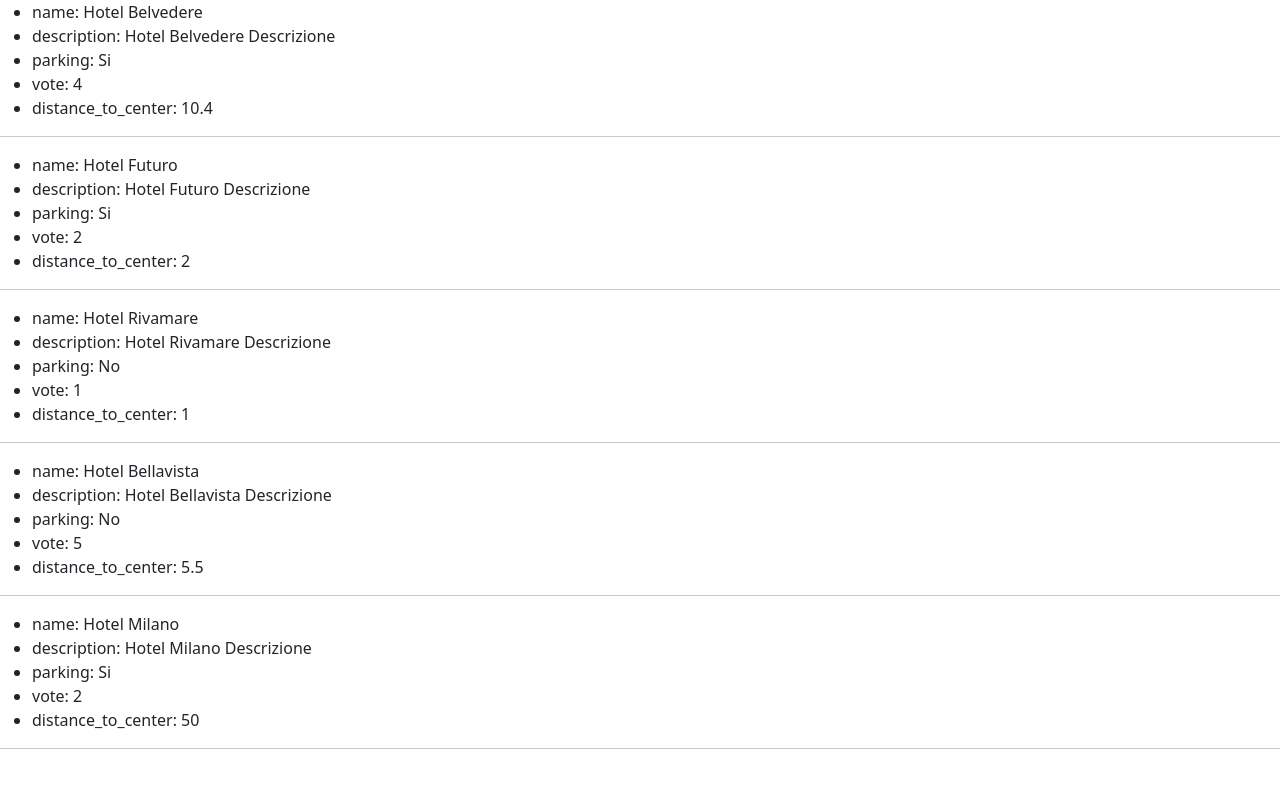
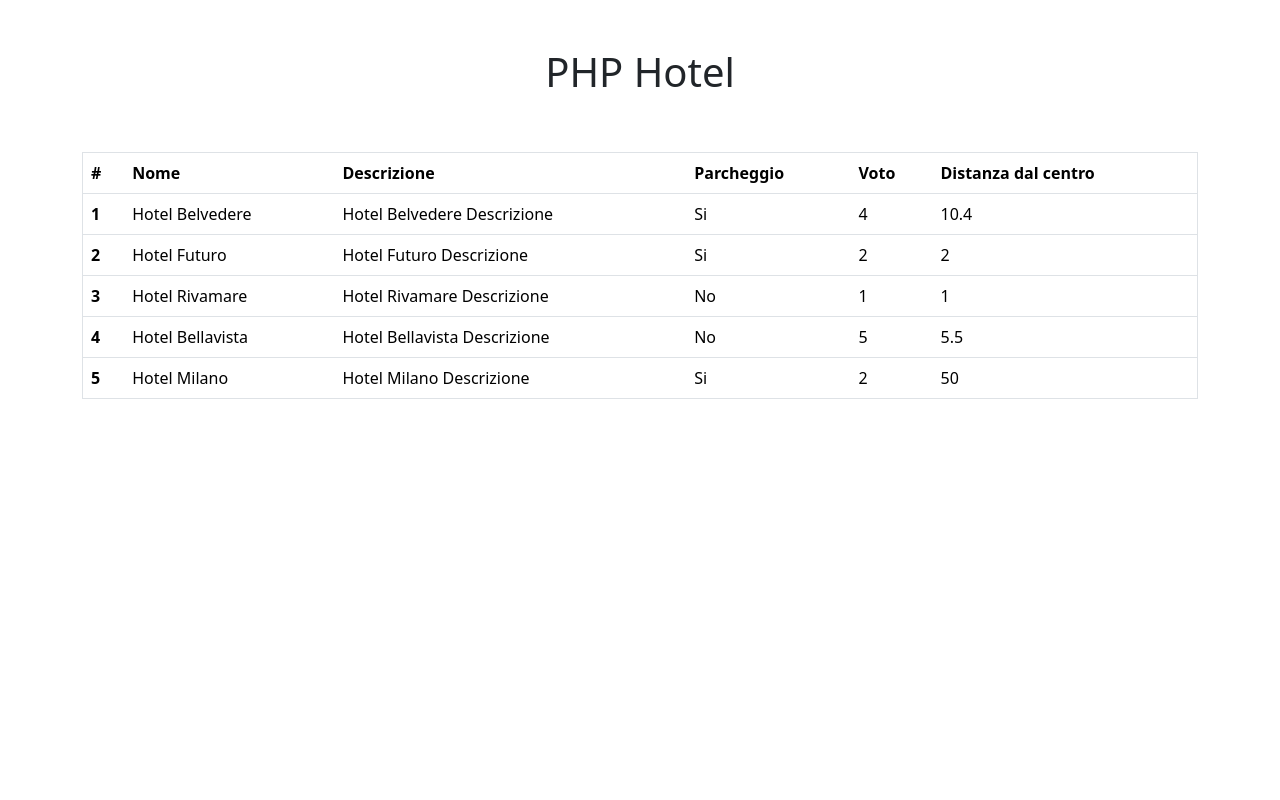
Before and after one commit to DarioOliviero24/php-hotel, a PHP site: page / in a window 1280 px wide. Run offline with PHP 8.4, Linux system fonts and the light colour scheme.

Commit message:
Aggiunta tabella con bootstrap

```diff
--- a/index.php
+++ b/index.php
@@ -52,42 +52,38 @@
 
 </head>
 <body>
-    <div>
-        <?php
-            for($i = 0; $i < count($hotels); $i++){
+    <h1 class='text-center py-5'>
+        PHP Hotel
+    </h1>
+    <div class='container'>
+        <table class="table border">
+            <thead>
+                <tr>
+                    <th scope="col">#</th>
+                    <th scope="col">Nome</th>
+                    <th scope="col">Descrizione</th>
+                    <th scope="col">Parcheggio</th>
+                    <th scope="col">Voto</th>
+                    <th scope="col">Distanza dal centro</th>
+                </tr>
+            </thead>
+            <tbody>
+            <?php
+            foreach ($hotels as $ind => $hotel) {
                 ?>
-                 <ul>
-                    <li>
-                    name: <?php echo $hotels[$i]['name']; ?>
-                    </li>
-                    <li>
-                    description: <?php echo $hotels[$i]['description']; ?>
-                    </li>
-                    <li>
-                    parking:
-                     <?php
-                      if($hotels[$i]['parking'] == true){
-                         echo 'Si';
-                      }
-                      else{
-                         echo 'No';
-                      }
-                      ?>
-                    </li>
-                    <li>
-                    vote: <?php echo $hotels[$i]['vote']; ?>
-                    </li>
-                    <li>
-                    distance_to_center: <?php echo $hotels[$i]['distance_to_center']; ?>
-                    </li>
-                 </ul>
-                 <hr>
-
+                <tr>
+                    <th scope="row"><?php echo $ind + 1; ?></th>
+                    <td><?php echo $hotel['name']; ?></td>
+                    <td><?php echo $hotel['description']; ?></td>
+                    <td><?php echo ($hotel['parking'] ? 'Si' : 'No'); ?></td>
+                    <td><?php echo $hotel['vote']; ?></td>
+                    <td><?php echo $hotel['distance_to_center']; ?></td>
+                </tr>
                 <?php
             }
-
         ?>
+            </tbody>
+        </table>
     </div>
-
 </body>
 </html>
```
